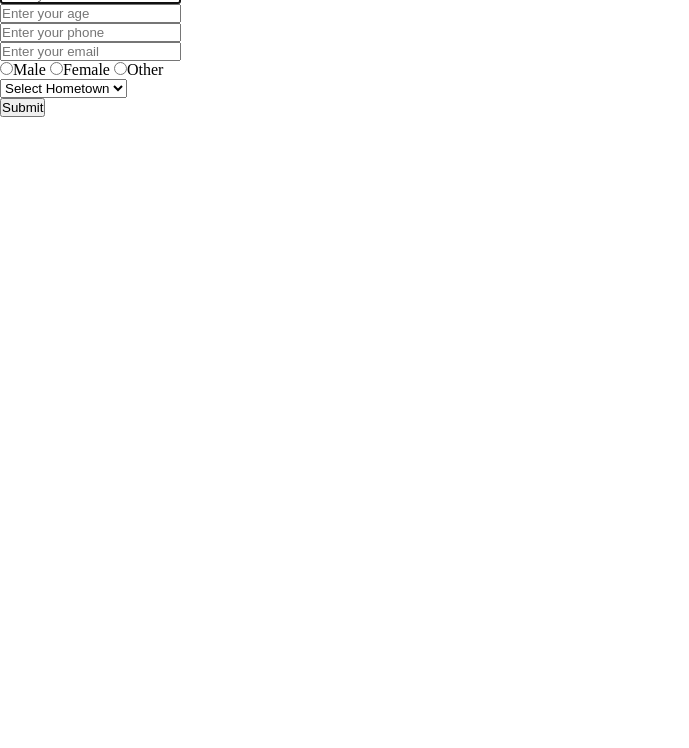
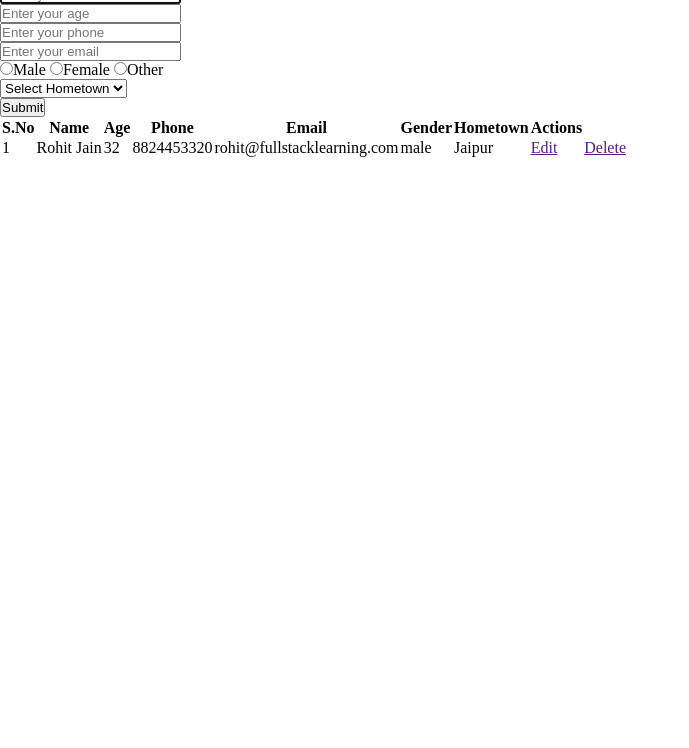
Before and after one commit to rohitjainfsl/JS-Snippets, a plain HTML site: page formValidation/formValidation.html in a window 1280 px wide. Shown: the part 52-800 px from the top of the page, without its empty margins (0-689 px from the left). Drawn offline with Linux system fonts and the light colour scheme.

Commit message:
form validation

```diff
--- a/formValidation/formValidation.html
+++ b/formValidation/formValidation.html
@@ -37,6 +37,32 @@
 
       <button type="submit">Submit</button>
     </form>
+
+
+
+    <table>
+      <tr>
+        <th>S.No</th>
+        <th>Name</th>
+        <th>Age</th>
+        <th>Phone</th>
+        <th>Email</th>
+        <th>Gender</th>
+        <th>Hometown</th>
+        <th>Actions</th>
+      </tr>
+      <tr>
+        <td>1</td>
+        <td>Rohit Jain</td>
+        <td>32</td>
+        <td>8824453320</td>
+        <td>rohit@fullstacklearning.com</td>
+        <td>male</td>
+        <td>Jaipur</td>
+        <td><a href="">Edit</a></td>
+        <td><a href="">Delete</a></td>
+      </tr>
+    </table>
 
   </div>
   <script>
```
